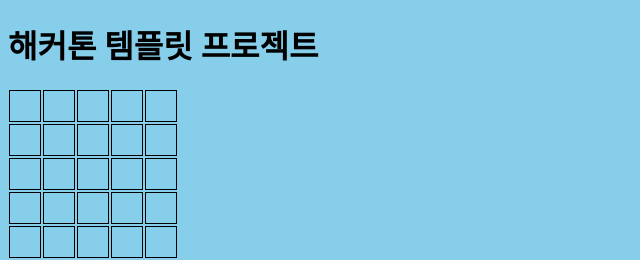
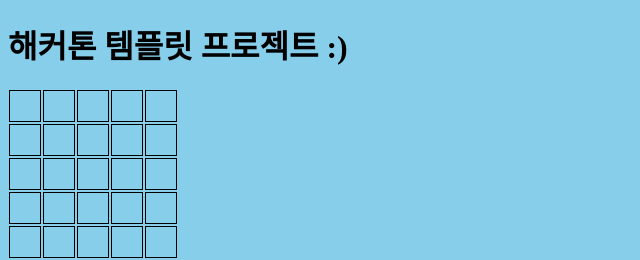
Before and after one commit to kimyunje/hackathon-baseball-game, a website built with Parcel: page src/index.html in a window 1280 px wide. Shown: the full height of the page, 0-640 px from the left. Built offline with nearby package versions, Linux system fonts and the light colour scheme.

Commit message:
index 수정

```diff
--- a/src/index.html
+++ b/src/index.html
@@ -10,7 +10,7 @@
 </head>
 
 <body>
-  <h1>해커톤 템플릿 프로젝트</h1>
+  <h1>해커톤 템플릿 프로젝트 :)</h1>
   <div class="board">
     <div class="row">
       <div class="col"></div>
```
